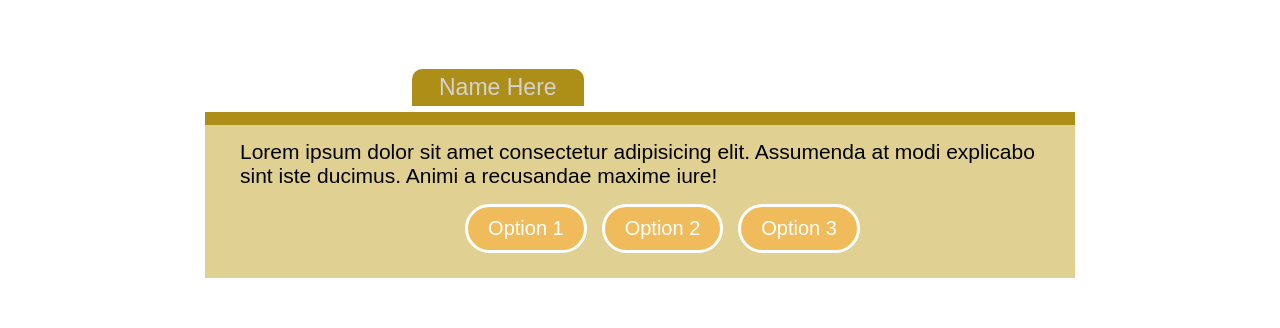
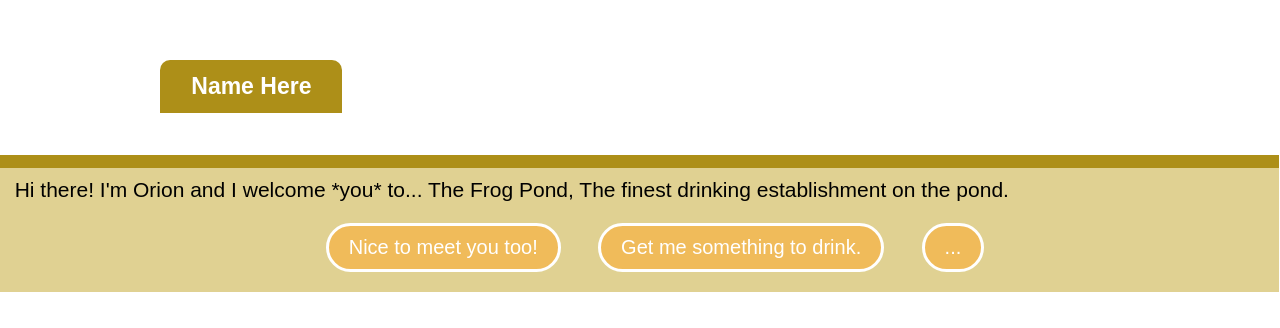
Before and after one commit to Rodarbal/IST_Game, a plain HTML site: page Templates/Game.html in a window 1280 px wide. Shown: the part 492-820 px from the top of the page. Drawn offline with Linux system fonts and the light colour scheme; a web font is replaced by a local one.

Commit message:
To many changes and to much effort to type :)

```diff
--- a/Templates/Game.html
+++ b/Templates/Game.html
@@ -14,12 +14,12 @@
                 <p>Name Here</p>
             </div>
             <div class="dialogue">
-                <p>Lorem ipsum dolor sit amet consectetur adipisicing elit. Assumenda at modi explicabo sint iste ducimus. Animi a recusandae maxime iure!<p>
+                <p>Hi there! I'm Orion and I welcome *you* to... The Frog Pond, The finest drinking establishment on the pond.<p>
             </div>
             <div class="options">
-                <button id="op1">Option 1</button>
-                <button id="op2">Option 2</button>
-                <button id="op3">Option 3</button>
+                <button id="op1">Nice to meet you too!</button>
+                <button id="op2">Get me something to drink.</button>
+                <button id="op3">...</button>
             </div>
         </div>
     </body>
--- a/Templates/main.css
+++ b/Templates/main.css
@@ -1,26 +1,33 @@
 @charset "utf-8";
 @import url('https://fonts.googleapis.com/css2?family=Kdam+Thmor+Pro&display=swap');
 /* CSS Document */
-* { padding: 0; margin: 0;}
-html{
-	width: 100%;
-	height: 100%;
+* { padding: 0;
+	margin: 0;
 }
 
-body{
+html {
+	width: 100%;
+	height: auto;
+	padding: 0;
+	margin: 0;
+}
+
+body {
 	width: 100%;
 	min-height: 100%;
 	margin: 0px 0px;
+	padding: 0;
+	margin: 0;
 }
 
-.box{
+.box {
 	height: 200px;
 	display: grid;
 	justify-content: center;
 	align-items: center;
 }
 
-.button{
+.button {
 	display: block;
 	padding: 10px 20px;
 	color: white;
@@ -35,16 +42,16 @@ body{
 .menu, .start{
 	/*padding: 30px 60px;*/
 	font-size: 36px;
-	margin: 60px 0px 60px 0px;
+	margin: 10% 0px 10% 0px;
 	background-color: transparent;
 	cursor: pointer;
 }
 
 .start{
-	margin-top: 30%;
+	margin-top: 23%;
 }
 
-.title{
+.title {
 	text-align: center;
 	font-size: 100px;
 	color: white;
@@ -58,7 +65,18 @@ body{
 	color: rgb(113 197 98);
 }
 
-.container{
+.disclaimer {
+	color: white;
+	font-family: 'Kdam Thmor Pro', sans-serif;
+	position: absolute;
+	bottom: 4%;
+	left: 2%;
+}
+#disclaimer{
+	font-weight: bold;
+}
+
+.container {
 	max-width: 95%;
 	margin: 20px auto;
 	min-height: 90vh;
@@ -71,30 +89,34 @@ body{
 	background-color: #ad8f18;
 	font-family: 'Kdam Thmor Pro', sans-serif;
 	font-size: 23px;
-	padding: 5px 27px;
+	padding: 13px 31px;
 	width: fit-content;
 	margin-left: calc(45vh + 20px);
 	border-radius: 10px 10px 0 0;
 	position: absolute;
-	bottom: 23%;
-	color: lightgrey;
+	bottom: 22%;
+	color: white;
+	font-weight: bold;
+	left: -19%;
 }
 
 .dialogue {
 	font-family: 'Kdam Thmor Pro', sans-serif;
 	font-size: 21px;
-	padding: 15px 35px;
+	padding: 10px 35px;
+	display: block;
 	/*padding: 3.9% 6.8%;*/
 	background-color: #e0d192;
-	width: 100vh;
+	width: 98.68%;
 	padding-bottom: 90px;
 	border-top: 13px solid #ad8f18;
 	/*margin: 70% 20% 0px 20%;*/
+	margin-left: 0px;
 	position: absolute;
-	bottom: 0px;
-	left: 0;
-	right: 0;
-	margin: auto;
+	bottom: -1.8%;
+	left: -3%;
+	right: 0px;
+	margin: 0 auto;
 }
 
 .options{
@@ -116,7 +138,6 @@ button {
     font-family: "Kdam Thmor Pro", sans-serif;
     font-size: 20px;
 	text-align: center;
-	margin: 0em;
 }
 
 button:hover {
@@ -126,5 +147,6 @@ button:hover {
 }
 
 #op1, #op2, #op3 {
-	margin-left: 15px;
+	margin: -1.5% 1.5%;
+
 }
```
Also changed, not shown: Templates/index.html (+2 -1 lines), Templates/todo.txt (added).
